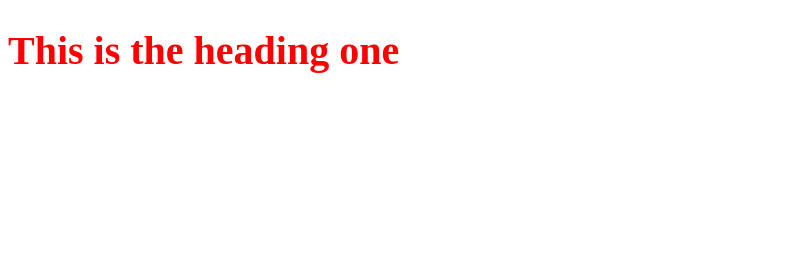
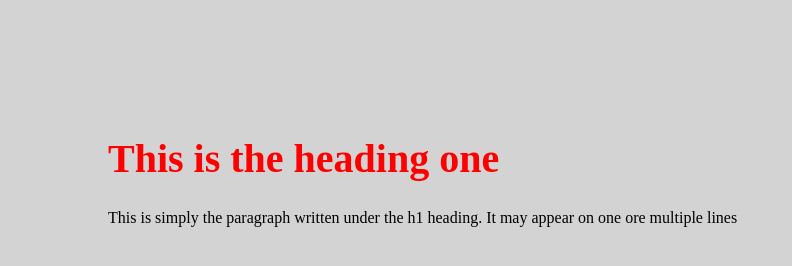
Before and after one commit to sinnans/FirstTestRepo, a plain HTML site: page index.html in a window 1280 px wide. Shown: the whole page, without its empty margins (0-792 px from the left). Drawn offline with Linux system fonts and the light colour scheme.

Commit message:
Second commit was having some additional paragraph tag under the heading 1

```diff
--- a/index.html
+++ b/index.html
@@ -7,5 +7,6 @@
   </head>
   <body>
     <h1>This is the heading one</h1>
+    <p>This is simply the paragraph written under the h1 heading. It may appear on one ore multiple lines</p>
   </body>
 </html>
--- a/style_master.css
+++ b/style_master.css
@@ -1,3 +1,7 @@
+body{
+  background: lightgrey;
+  padding: 100px;
+}
 h1{
   font-size: 40px;
   color: red;
```
